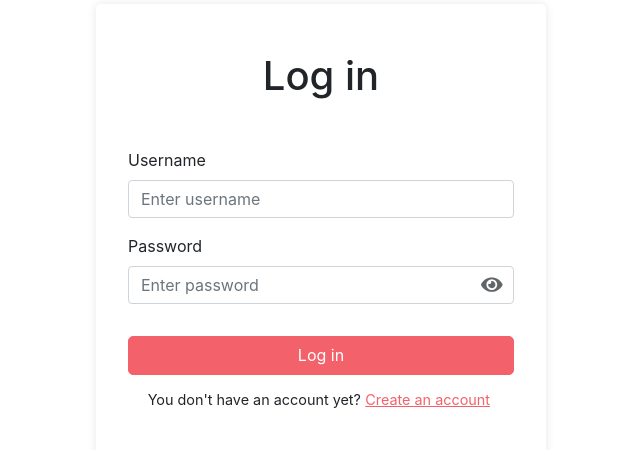
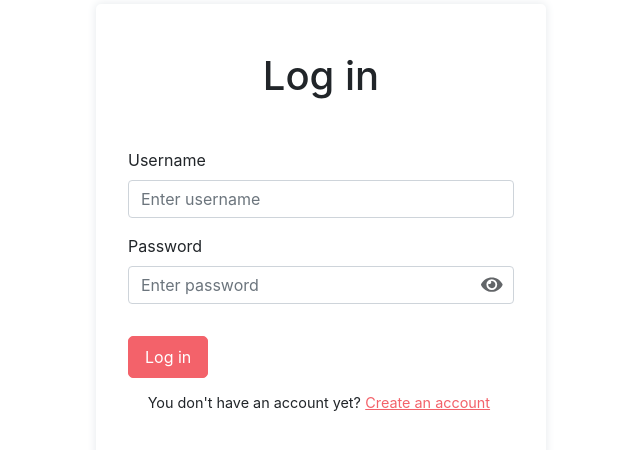
Before and after one commit to tkozyra/expense-tracker-react, a React (Create React App) app: page /login in a window 1280 px wide. Shown: the part 116-566 px from the top of the page, without its empty margins (319-959 px from the left). Built offline with nearby package versions, Linux system fonts and the light colour scheme; the HTML template or start-up script is replaced by a standard one.

Commit message:
Add loading spinner to transaction form submit button

```diff
--- a/src/components/buttons/Button.js
+++ b/src/components/buttons/Button.js
@@ -10,6 +10,14 @@ const plusIcon = <FontAwesomeIcon icon={faPlus} />;
 const arrowLeftIcon = <FontAwesomeIcon icon={faAngleLeft} />;
 const arrowRightIcon = <FontAwesomeIcon icon={faAngleRight} />;
 
+const Text = styled.span`
+  ${({ loading }) =>
+    loading &&
+    `
+    visibility: hidden;
+  `}
+`;
+
 const Button = styled.button`
   display: flex;
   align-items: center;
@@ -17,12 +25,50 @@ const Button = styled.button`
   color: #fff;
   border: none;
   border-radius: 5px;
-  padding: 0.4em 1.2em;
+  padding: 8px 16px;
+  position: relative;
   transition: 0.3s ease;
 
-  width: ${(props) => props.width};
+  ${({ loading }) =>
+    loading &&
+    `
+    opacity: 0.8;
+    &:after {
+      content: "";
+      position: absolute;
+      width: 32px;
+      height: 32px;
+
+      border-radius: 50%;
+      background-color: transparent;
+      border: 4px solid transparent;
+      border-top: 4px solid #fff;
+      -webkit-animation: 0.8s spin linear infinite;
+      animation: 0.8s spin linear infinite;
+
+      @keyframes spin {
+        from {
+          -webkit-transform: rotate(0deg);
+          transform: rotate(0deg);
+        }
+        to {
+          -webkit-transform: rotate(360deg);
+          transform: rotate(360deg);
+        }
+      }
+    }
+    `};
+
   margin-right: ${(props) => props.marginRight};
 `;
+
+const ButtonPrimaryLoading = (props) => {
+  return (
+    <ButtonPrimary marginRight={props.marginRight} loading={props.loading}>
+      <Text loading={props.loading}>{props.children}</Text>
+    </ButtonPrimary>
+  );
+};
 
 const ButtonPrimary = styled(Button)`
   background: #f3626a;
@@ -49,6 +95,8 @@ const ButtonPrimaryRound = styled(ButtonPrimary)`
     z-index: 20;
     bottom: 30px;
     left: 30px;
+    width: 4em;
+    height: 4em;
   }
 `;
 
@@ -94,6 +142,7 @@ const ButtonPageNumber = styled(ButtonPagination)`
 
 export {
   ButtonPrimary,
+  ButtonPrimaryLoading,
   ButtonSecondary,
   ButtonTransactionType,
   ButtonPageNumber,
--- a/src/components/transaction/TransactionForm.js
+++ b/src/components/transaction/TransactionForm.js
@@ -5,7 +5,7 @@ import FormInputErrorMessage from "../form/FormInputErrorMessage";
 import "react-datepicker/dist/react-datepicker.css";
 import { useHistory } from "react-router-dom";
 import Spinner from "react-bootstrap/Spinner";
-import { ButtonPrimary, ButtonSecondary } from "../buttons/Button";
+import { ButtonPrimaryLoading, ButtonSecondary } from "../buttons/Button";
 import { ButtonContainerForm } from "../buttons/ButtonContainer";
 
 export default function TransactionForm({
@@ -24,7 +24,7 @@ export default function TransactionForm({
 
   return (
     <div>
-      {submitting || dataLoading ? (
+      {dataLoading ? (
         <Spinner animation="border" role="status">
           <span className="sr-only">Loading...</span>
         </Spinner>
@@ -97,9 +97,12 @@ export default function TransactionForm({
           </Form.Group>
 
           <ButtonContainerForm>
-            <ButtonPrimary type="submit" marginRight={"1em"}>
+            <ButtonPrimaryLoading
+              loading={submitting ? 1 : 0}
+              marginRight="1em"
+            >
               {submitButtonText}
-            </ButtonPrimary>
+            </ButtonPrimaryLoading>
             <ButtonSecondary onClick={handleCancel}>Cancel</ButtonSecondary>
           </ButtonContainerForm>
         </Form>
```
